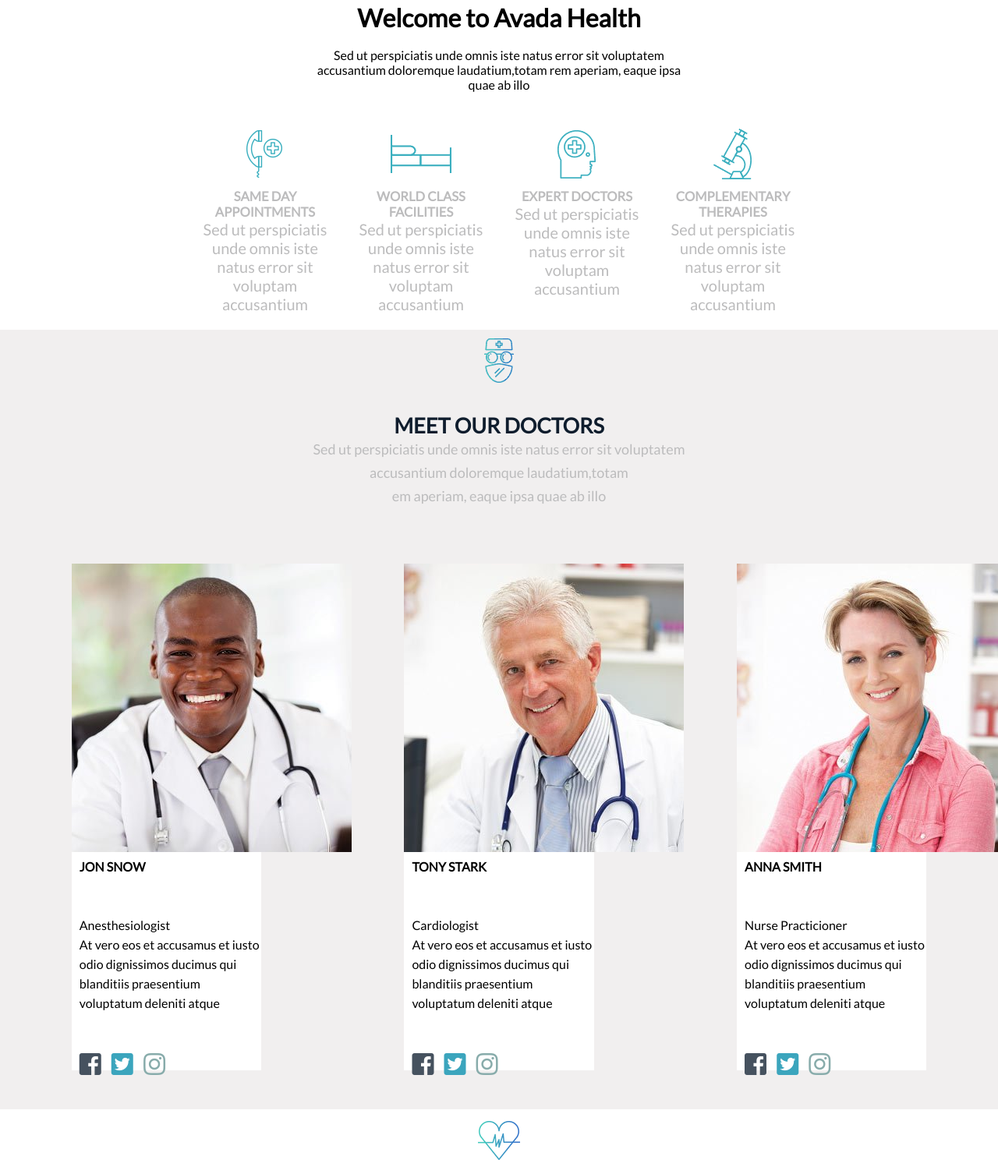
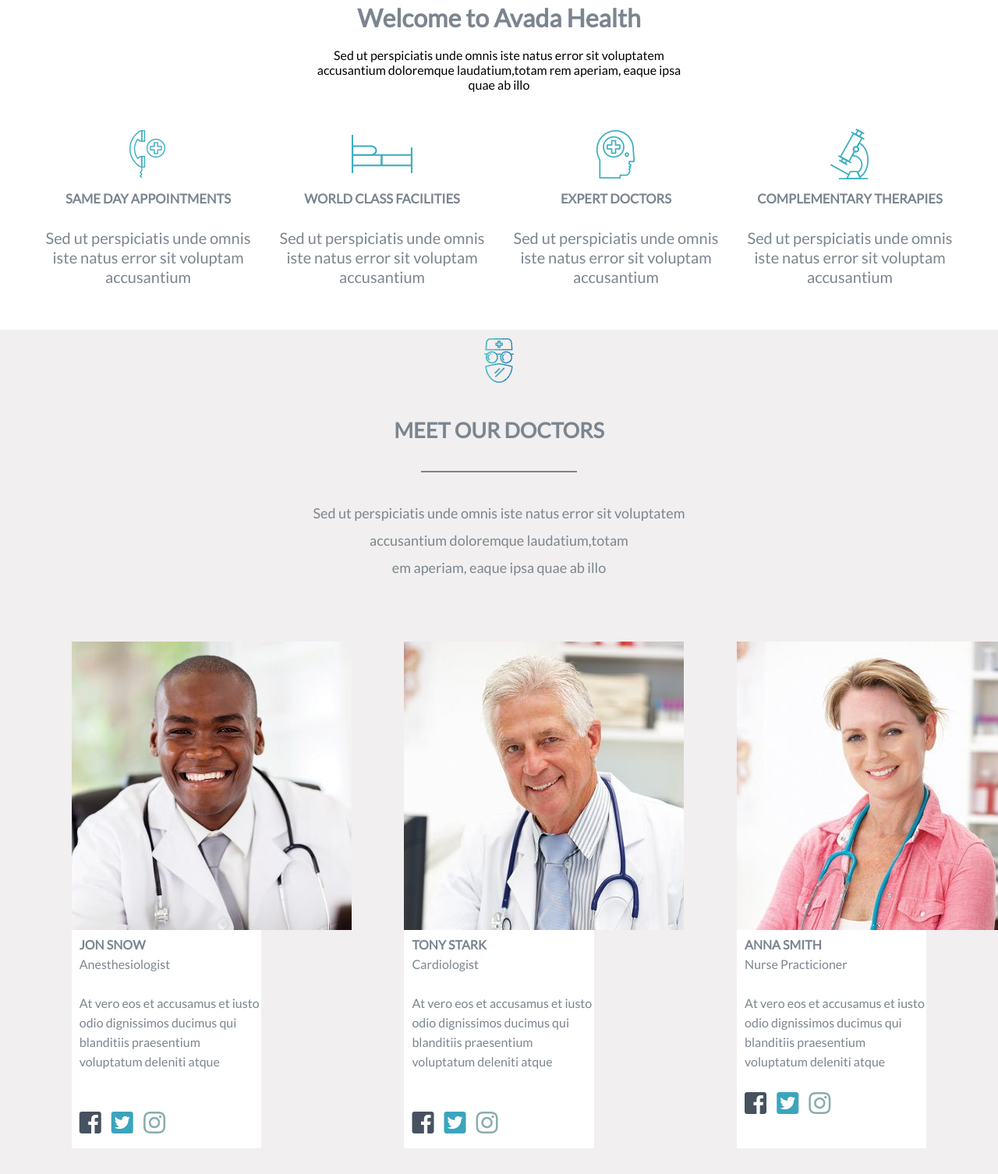
Before and after one commit to adele-recubini/proj-html-vuejs, a website: page index.html in a window 1280 px wide. Shown: the part 947-2453 px from the top of the page at 78% size. Drawn offline with nearby package versions, Linux system fonts and the light colour scheme.

Commit message:
modifiche

```diff
--- a/index.html
+++ b/index.html
@@ -46,24 +46,24 @@
       <div class="container-second">
 
         <div class="item">
-          <img src="img/icon-1.png" alt="">
-          <h5>SAME DAY APPOINTMENTS</h5>
+          <img src="img/icon-1.png" alt=""><br>
+          <h5>SAME DAY APPOINTMENTS</h5><br>
           <span>Sed ut perspiciatis unde omnis iste natus error sit voluptam accusantium</span>
         </div>
 
         <div class="item">
-          <img src="img/icon-2.png" alt="">
-          <h5>WORLD CLASS FACILITIES</h5>
+          <img src="img/icon-2.png" alt=""><br>
+          <h5>WORLD CLASS FACILITIES</h5><br>
           <span>Sed ut perspiciatis unde omnis iste natus error sit voluptam accusantium</span>
         </div>
         <div class="item">
-          <img src="img/icon-3.png" alt="">
-          <h5>EXPERT DOCTORS</h5>
+          <img src="img/icon-3.png" alt=""><br>
+          <h5>EXPERT DOCTORS</h5><br>
           <span>Sed ut perspiciatis unde omnis iste natus error sit voluptam accusantium</span>
         </div>
         <div class="item">
-          <img src="img/icon-4.png" alt="">
-          <h5>COMPLEMENTARY THERAPIES</h5>
+          <img src="img/icon-4.png" alt=""><br>
+          <h5>COMPLEMENTARY THERAPIES</h5><br>
           <span>Sed ut perspiciatis unde omnis iste natus error sit voluptam accusantium</span>
         </div>
       </div>
@@ -75,16 +75,17 @@
       <div class="container-third">
         <div class="container-third-top">
         <img src="img/icon-5.png" alt="">
-        <h2>MEET OUR DOCTORS</h2>
-        <span>Sed ut perspiciatis unde omnis iste natus error sit voluptatem <br> accusantium doloremque laudatium,totam  <br>em aperiam, eaque ipsa quae ab illo</span>
+        <h2>MEET OUR DOCTORS</h2><br>
+        <div class="horizzontal-rule"></div><br>
+        <span>Sed ut perspiciatis unde omnis iste natus error sit voluptatem  <br>accusantium doloremque laudatium,totam  <br>em aperiam, eaque ipsa quae ab illo</span>
        </div>
       </div>
 
       <div class="container-four">
         <div class="items">
           <img src="img\doctor-1.jpg" alt=""><br>
-          <h4>JON SNOW</h4><br><br>
-          <span>Anesthesiologist</span><br>
+          <h4>JON SNOW</h4>
+          <span>Anesthesiologist</span><br><br>
           <p>At vero eos et accusamus et iusto odio dignissimos ducimus qui blanditiis praesentium voluptatum deleniti atque</p><br><br>
           <ul>
             <li><a href="#"><i class="fab fa-facebook-square fa-2x" :style ="'color:' + colorF"></i></a></li>
@@ -94,8 +95,8 @@
         </div>
         <div class="items">
           <img src="img\doctor-2.jpg" alt=""><br>
-          <h4>TONY STARK</h4><br><br>
-          <span>Cardiologist</span><br>
+          <h4>TONY STARK</h4>
+          <span>Cardiologist</span><br><br>
           <p>At vero eos et accusamus et iusto odio dignissimos ducimus qui blanditiis praesentium voluptatum deleniti atque</p><br><br>
           <ul>
             <li><a href="#"><i class="fab fa-facebook-square fa-2x" :style ="'color:' + colorF"></i></a></li>
@@ -106,9 +107,9 @@
         </div>
         <div class="items">
           <img src="img\doctor-3.jpg" alt=""><br>
-          <h4>ANNA SMITH</h4><br><br>
-          <span>Nurse Practicioner</span><br>
-          <p>At vero eos et accusamus et iusto odio dignissimos ducimus qui blanditiis praesentium voluptatum deleniti atque</p><br><br>
+          <h4>ANNA SMITH</h4>
+          <span>Nurse Practicioner</span><br><br>
+          <p>At vero eos et accusamus et iusto odio dignissimos ducimus qui blanditiis praesentium voluptatum deleniti atque</p><br>
           <ul>
             <li><a href="#"><i class="fab fa-facebook-square fa-2x" :style ="'color:' + colorF"></i></a></li>
             <li><a href="#"><i class="fab fa-twitter-square fa-2x" :style ="'color:' + colorT"></i></a></li>
@@ -122,6 +123,7 @@
       <div class="services">
         <img src="img/icon-6.png" alt=""><br>
         <h2>OUR HEALTH SERVICES</h2><br>
+        <div class="horizzontal-rule"></div><br>
         <span>Sed ut perspiciatis unde omnis iste natus error sit voluptatem <br> accusantium doloremque laudatium,totam  <br>em aperiam, eaque ipsa quae ab illo</span>
       </div>
 
@@ -172,6 +174,7 @@
 
         <img src="img/icon-7.png" alt=""><br>
         <h2>TOUR OUR FACILITIES</h2><br><br>
+        <div class="horizzontal-rule-white"></div><br><br>
         <span>Sed ut perspiciatis unde omnis iste natus error sit voluptatem <br> accusantium doloremque laudatium,totam  <br>em aperiam, eaque ipsa quae ab illo</span><br><br>
         <img src="img/play-icon.png" alt="">
 
@@ -210,8 +213,9 @@
         <!-- qui form con mail e contatti -->
 
     <div class="text-container">
-      <h2>Make An Appointment</h2>
-      <span><span>Sed ut perspiciatis unde omnis iste natus error sit voluptatem <br> accusantium doloremque laudatium,totam  <br>em aperiam, eaque ipsa quae ab illo</span></span>
+      <h2>Make An Appointment</h2><br>
+      <div class="horizzontal-rule-white"></div><br>
+      <span>Sed ut perspiciatis unde omnis iste natus error sit voluptatem accusantium doloremque laudatium,totam  <br>em aperiam, eaque ipsa quae ab illo</span>
 
       </div>
 
--- a/src/_colors.scss
+++ b/src/_colors.scss
@@ -5,3 +5,5 @@ $bg-color:#f1efef;
 $h4color:#0f1d2d;
 $squaretwo:#449ebf;
 $squarethree:#3ba5bd;
+$color-grey:#46525f;
+$color-lightgrey:#7c858f;
--- a/src/app.scss
+++ b/src/app.scss
@@ -16,6 +16,21 @@
     height: 300px;
     text-align: center;
     color: white;
+}
+
+
+@mixin rule{
+    width: 200px;
+    height: 1px;
+    border:1px solid $color-lightgrey;
+    margin:0 auto;
+}
+@mixin rule-white {
+  width: 200px;
+  height: 1px;
+  border:1px solid $word;
+  margin:0 auto;
+
 }
 
 #app{
@@ -81,11 +96,15 @@
 }
 
 .center{
-  width: 600px;
+  width: 700px;
   height: 200px;
   margin-left: 400px;
   color: $word;
   line-height: 25px;
+
+  &>span{
+    font-size: 25px;
+  }
 
   &>h1>span{
     color:$button;
@@ -119,42 +138,54 @@
   margin-top:50px;
   margin-bottom: 50px;
 
+  &>h1{
+    color:$color-lightgrey;
+  }
+
+  &>h1>span{
+    color:$color-lightgrey;
+  }
+
 }
 
 .container-second{
-  width: 800px;
+  width: 1200px;
   height: 270px;
   margin: 0 auto;
   @include flex;
 
   .item{
-    width: 24%;
+    width: 30%;
     text-align: center;
     padding: 5px;
-    color:$words;
+    color:$color-lightgrey;
     font-size: 20px;
+    line-height: 25px;
   }
 }
 
 .container-third{
-  height: 300px;
+  height: 400px;
   background-color:$bg-color;
 
 
+  .horizzontal-rule{
+    @include rule;
+  }
+
+
   &-top{
-
     text-align: center;
     height: 200px;
-
     height: 300px;
     margin: 0 auto;
-    line-height: 30px;
+    line-height: 35px;
     font-size: 18px;
-    color: $words
+    color: $color-lightgrey;
    }
   &-top>h2{
       margin-top: 20px;
-      color:$h4color;
+      color:$color-lightgrey
     }
 }
 // inizio container four
@@ -172,12 +203,15 @@
 
     &>h4{
       margin-left:$margin;
+      color: $color-lightgrey
     }
     &>span{
       margin-left:$margin;
+      color: $color-lightgrey
     }
     &>p{
     margin-left:$margin;
+    color: $color-lightgrey
     }
     &>ul>li>a>i{
       margin-left:$margin;
@@ -197,8 +231,16 @@
   text-align: center;
   line-height: 25px;
 
+  .horizzontal-rule{
+    @include rule;
+  }
+
+  &>h2{
+    color: $color-lightgrey;
+  }
+
   &>span{
-    color:$words;
+  color: $color-lightgrey;
   }
 }
 
@@ -221,7 +263,7 @@
       color:$words;
 
       &>h4{
-        color:$h4color;
+        color: $color-lightgrey;
       }
     }
 }
@@ -236,6 +278,10 @@
     text-align: center;
     line-height: 25px;
     background-size:auto;
+
+    .horizzontal-rule-white{
+      @include rule-white;
+    }
 
     &>img{
       margin-top: 40px;
@@ -333,11 +379,14 @@ background-color: $squaretwo;
 .text-container{
   width: 400px;
   height: 100px;
-
   margin:0 auto;
   text-align: center;
   color:$word;
   line-height: 25px;
+
+  .horizzontal-rule-white{
+    @include rule-white;
+  }
 }
 
 .form-container{
@@ -401,6 +450,7 @@ background-color: $squaretwo;
     height: 50px;
     background-color:$button;
     color: white;
+    border: none;
 
 
   }
```
Also changed, not shown: dist/app.css.
